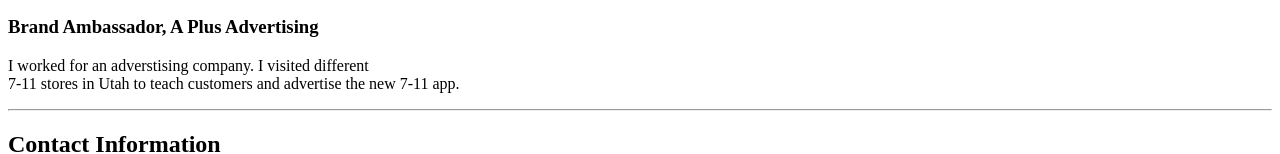
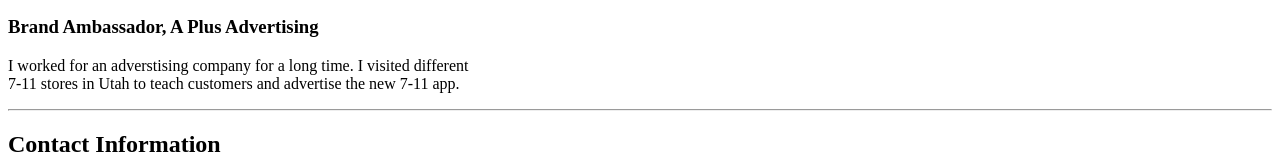
Before and after one commit to hutchingsForNow/Portfolio, a plain HTML site: page index.html in a window 1280 px wide. Shown: the part 401-555 px from the top of the page. Drawn offline with Linux system fonts and the light colour scheme.

Commit message:
nother small change

```diff
--- a/index.html
+++ b/index.html
@@ -16,7 +16,7 @@
 		<h3>Technician, BYU Provo, Utah</h3>
 		<p>As a technician for BYU, I build the rooms and systems that allow the <br/>production team to broadcast university events.</p>
 		<h3>Brand Ambassador, A Plus Advertising</h3>
-		<p>I worked for an adverstising company. I visited different <br/>7-11 stores in Utah to teach customers and advertise the new 7-11 app.</p>
+		<p>I worked for an adverstising company for a long time. I visited different <br/>7-11 stores in Utah to teach customers and advertise the new 7-11 app.</p>
 		<hr/><h2>Contact Information</h2>
 		<p>Email: Reagan.Hutchings@gmail.com<br/> Phone: (909) 689-7101 <br/> <a href='https://www.linkedin.com/in/reagan-hutchings-157a031a8/'>LinkedIn Profile</a></p>
 	</body>
```
